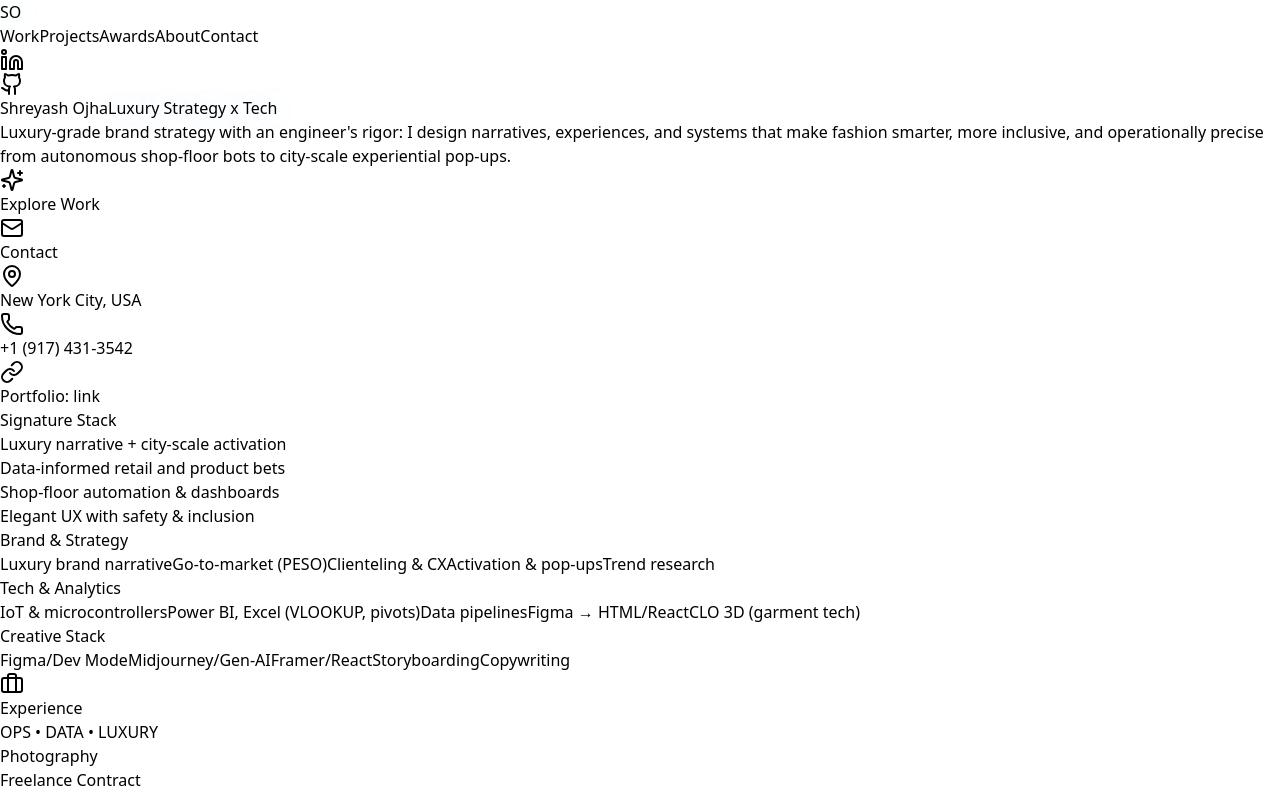
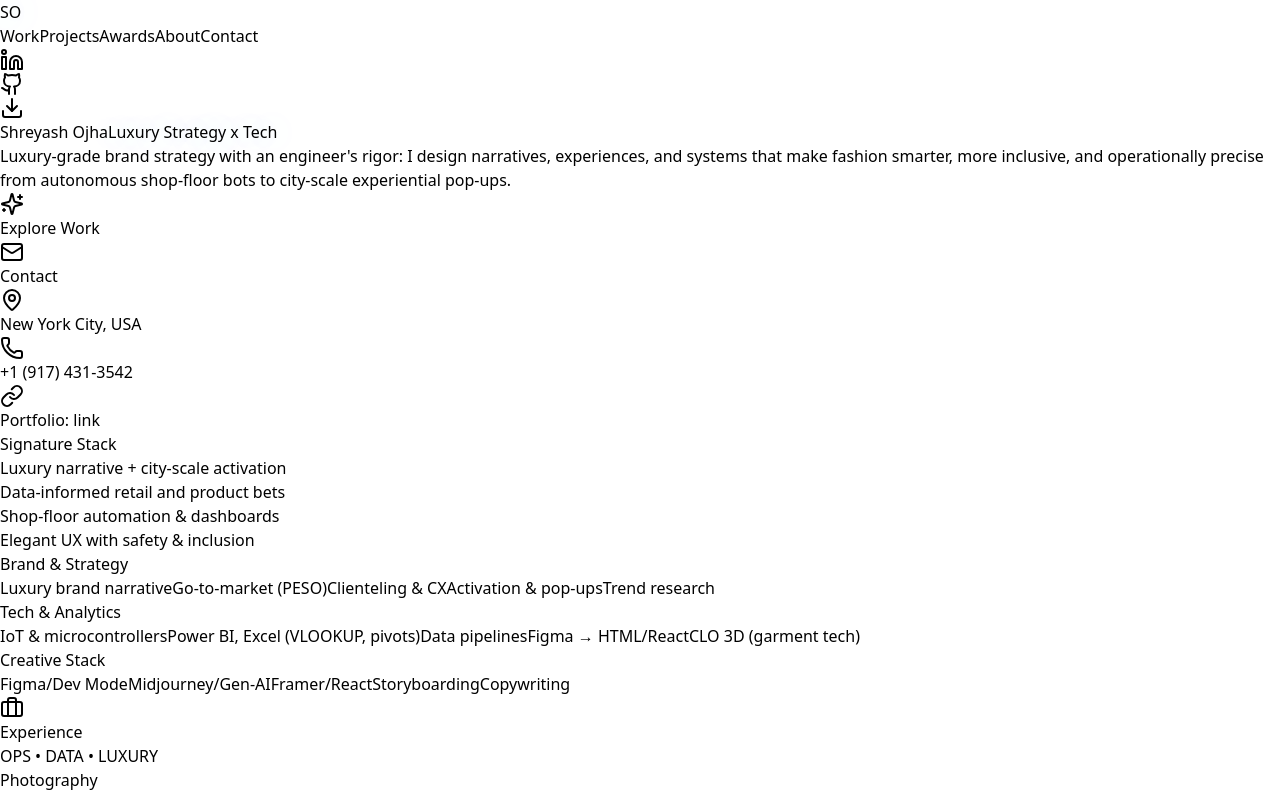
Before and after one commit to whysoshrey/shreyash-portfolio, a React (Vite) app: page / in a window 1280 px wide. Shown: the top 796 px of the page. Built offline with nearby package versions, Linux system fonts and the light colour scheme; the HTML template or start-up script is replaced by a standard one.

Commit message:
Update App.tsx

```diff
--- a/src/App.tsx
+++ b/src/App.tsx
@@ -26,10 +26,10 @@
   email: "Shreyashojha93@gmail.com", // update
   phone: "+1 (917) 431-3542", // update
   links: {
-    linkedin: "https://www.linkedin.com/in/shreyash-ojha-3ba93b332/", // update
-    github: "https://github.com/", // optional
-    portfolio: "https://your-portfolio.example", // optional
-    cvPdf: "#", // Replace with hosted PDF link when ready
+    linkedin: "https://www.linkedin.com/in/shreyash-ojha-3ba93b332", // update
+    github: "https://github.com/whysoshrey", // optional
+    portfolio: "#", // optional
+    cvPdf: "https://drive.google.com/drive/folders/1vzyIffJxEd25UbZf9DSP4zHNJveXGWtM?usp=share_link", // Replace with hosted PDF link when ready
   },
   summary:
     "Luxury-grade brand strategy with an engineer's rigor: I design narratives, experiences, and systems that make fashion smarter, more inclusive, and operationally precise  from autonomous shop-floor bots to city-scale experiential pop-ups.",
```
